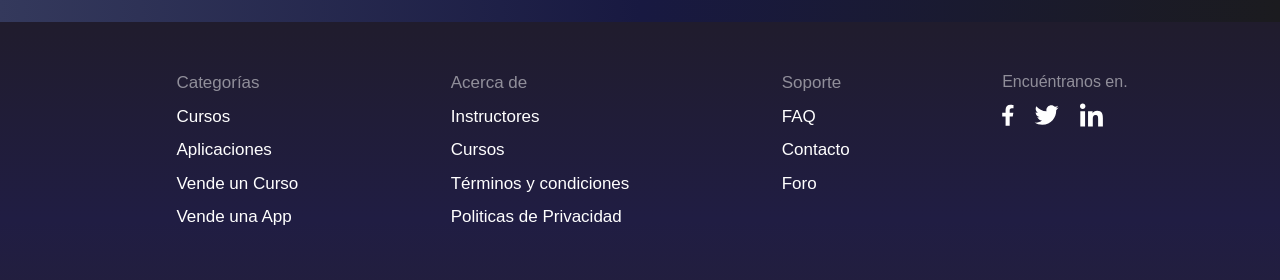
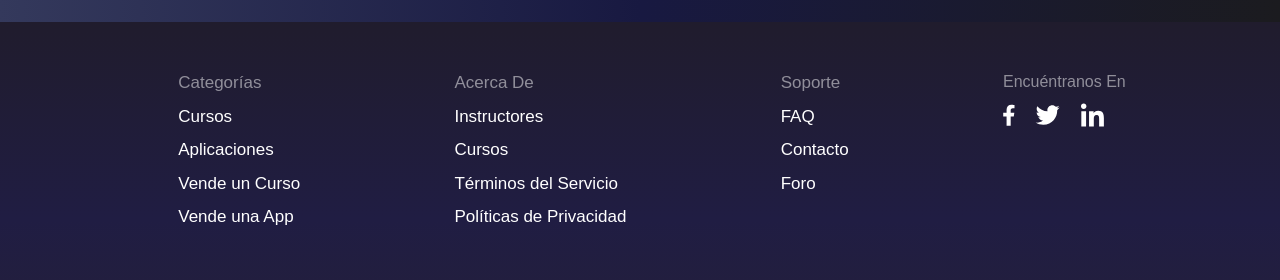
Before and after one commit to No-Country-simulation/h3-10-klowhub, a Next.js app in the folder Frontend/: page / in a window 1280 px wide. Shown: the part 946-1226 px from the top of the page. Built offline with nearby package versions, Linux system fonts and the light colour scheme.

Commit message:
refactor: :art: Refactor Footer
Typography fix in the footer

```diff
--- a/Frontend/src/components/Layout/Footer.tsx
+++ b/Frontend/src/components/Layout/Footer.tsx
@@ -14,11 +14,11 @@ export function Footer() {
                     <p className=" ">Vende una App</p>
                 </article>
                 <article className="flex flex-col gap-y-2 text-[14px] lg:text-[17px]">
-                    <h2 className="opacity-50">Acerca de</h2>
+                    <h2 className="opacity-50">Acerca De</h2>
                     <p className="">Instructores</p>
                     <p className="">Cursos</p>
-                    <p className="">Términos y condiciones</p>
-                    <p className="">Politicas de Privacidad</p>
+                    <p className="">Términos del Servicio</p>
+                    <p className="">Políticas de Privacidad</p>
                 </article>
                 <article className="flex flex-col gap-y-2 text-[14px] lg:text-[17px]">
                     <h2 className="opacity-50">Soporte</h2>
@@ -27,7 +27,7 @@ export function Footer() {
                     <p className="">Foro</p>
                 </article>
                 <article className="flex flex-col">
-                    <h2 className="opacity-50 pb-2">Encuéntranos en.</h2>
+                    <h2 className="opacity-50 pb-2">Encuéntranos En</h2>
                     <div className="flex flex-row gap-x-5 items-center ">
                         <Icon_Facebook width={24} height={24} />
                         <Icon_Twitter width={25} height={26} />
```
